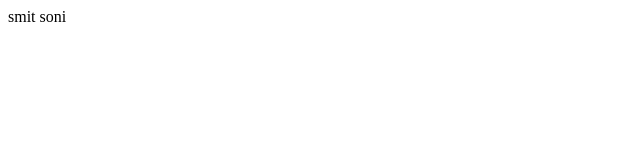
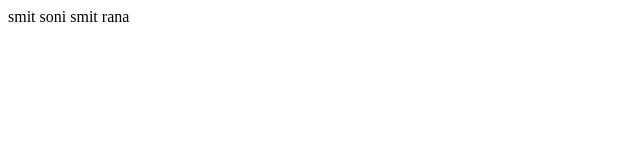
Before and after one commit to smitsoni1093/project, a plain HTML site: page index.html in a window 1280 px wide. Shown: the full height of the page, 0-640 px from the left. Drawn offline with Linux system fonts and the light colour scheme.

Commit message:
smit rana add

```diff
--- a/index.html
+++ b/index.html
@@ -7,6 +7,7 @@
 </head>
 <body>
     smit soni
+    smit rana
 
 </body>
 </html>
```
